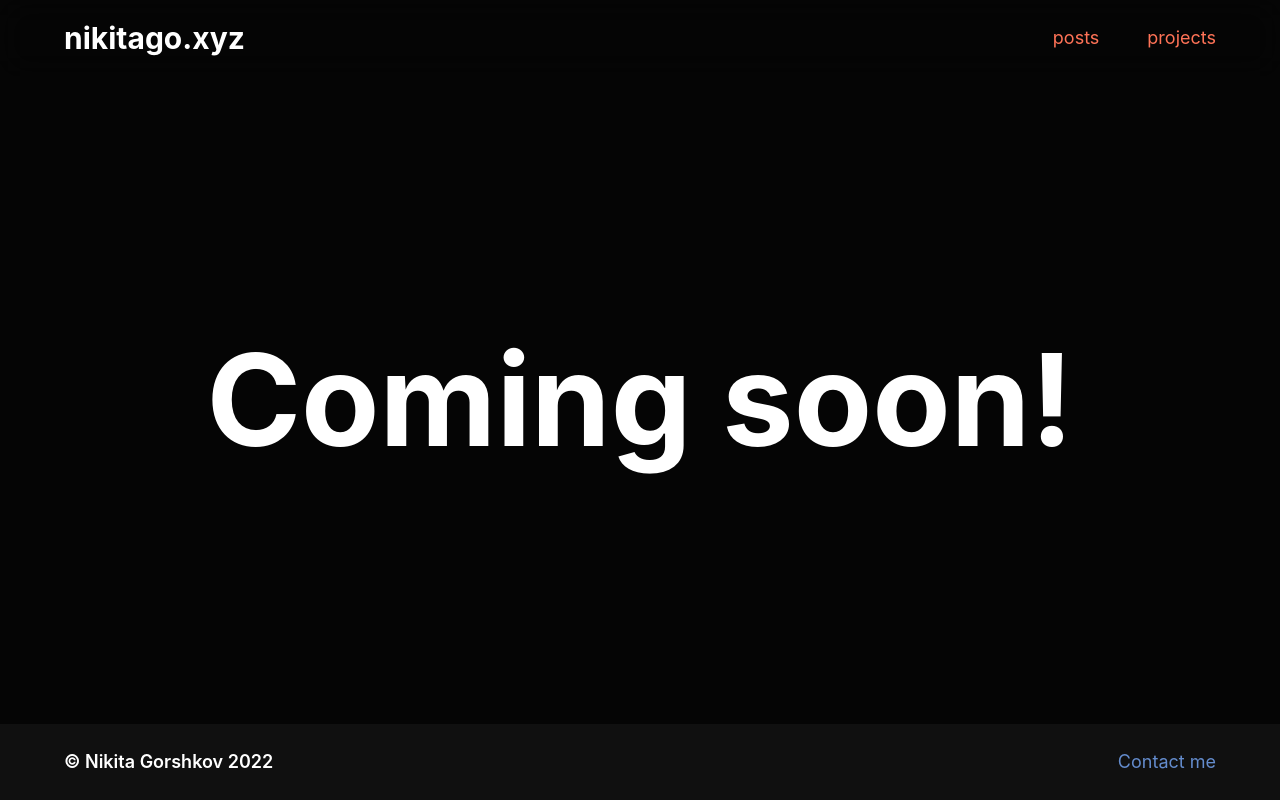
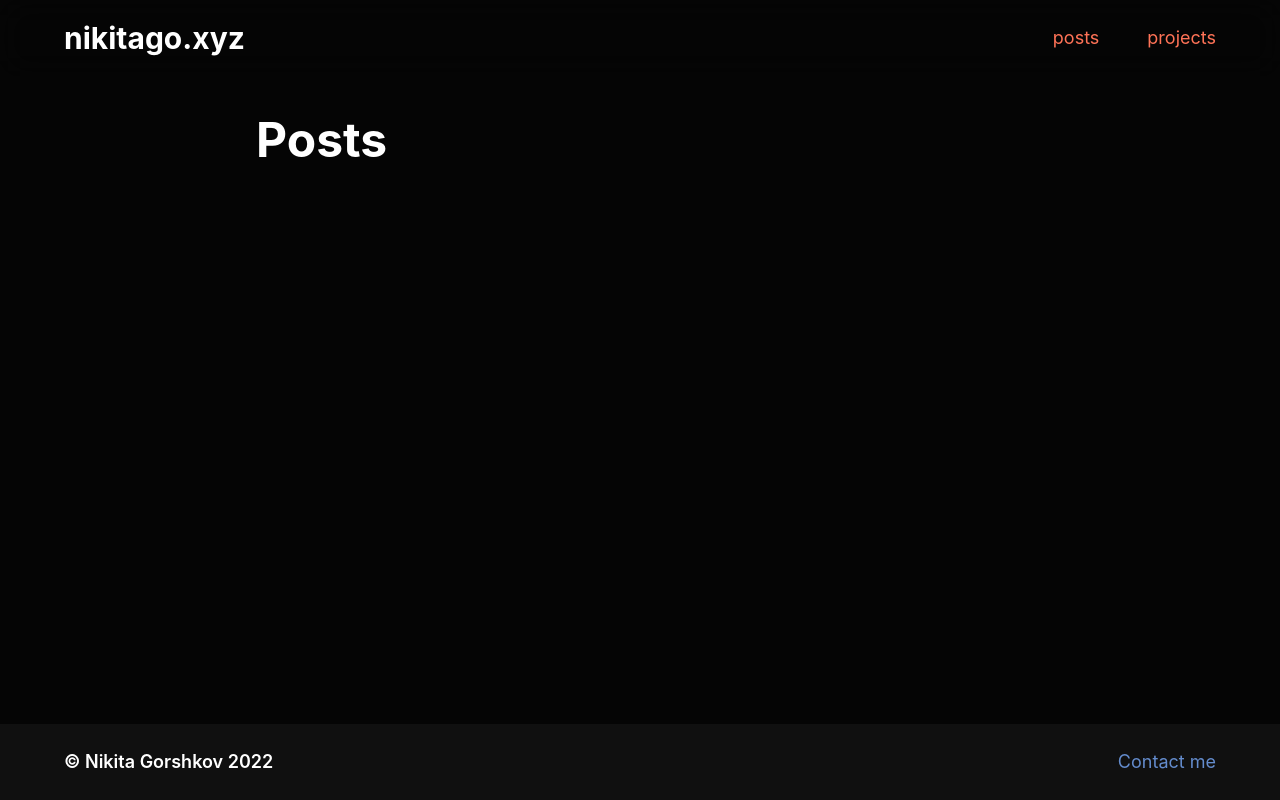
Before and after one commit to nikita-go/personal-website, a Next.js app: page /posts in a window 1280 px wide. Built offline with nearby package versions, Linux system fonts and the light colour scheme.

Commit message:
Remove top div

```diff
--- /dev/null
+++ b/components/projects/Card.jsx
@@ -0,0 +1 @@
+import React from "react";
--- a/pages/contact.js
+++ b/pages/contact.js
@@ -6,7 +6,7 @@ import { Form } from "../components/contact/Form";
 
 export default function Projects() {
     return(
-        <div>
+        <>
             <Head>
                 <title>Contact Me</title>
                 <meta name="description" content="Generated by create next app" />
@@ -20,6 +20,6 @@ export default function Projects() {
                 </div>
                 <Footer />
             </div>
-        </div>
+        </>
     )
 }
--- a/pages/index.js
+++ b/pages/index.js
@@ -6,7 +6,7 @@ import { Typewriter } from "react-simple-typewriter";
 
 export default function Home() {
   return (
-    <div>
+    <>
       <Head>
         <title>Nikita Gorshkov</title>
         <meta name="description" content="Generated by create next app" />
@@ -44,6 +44,6 @@ export default function Home() {
         </div>
       <Footer />
       </div>
-    </div>
+    </>
   )
 }
--- a/pages/posts.js
+++ b/pages/posts.js
@@ -5,7 +5,7 @@ import { Footer } from "../components/global/Footer";
 
 export default function Projects() {
     return(
-        <div>
+        <>
             <Head>
                 <title>Posts</title>
                 <meta name="description" content="Generated by create next app" />
@@ -14,11 +14,12 @@ export default function Projects() {
             <Header />
             <div className="flex flex-col h-screen">
                 <div className="h-[76px]"></div>
-                <div className="flex justify-center items-center flex-auto">
-                    <p className="text-white font-bold text-9xl">Coming soon!</p>
+                <div className="flex w-[60%] px-[20%] flex-auto pt-10">
+                    <p className="text-white font-bold text-5xl">Posts</p>
+
                 </div>
                 <Footer />
             </div>
-        </div>
+        </>
     )
 }
--- a/pages/projects.js
+++ b/pages/projects.js
@@ -5,7 +5,7 @@ import { Footer } from "../components/global/Footer";
 
 export default function Projects() {
     return(
-        <div>
+        <>
             <Head>
                 <title>Projects</title>
                 <meta name="description" content="Generated by create next app" />
@@ -19,6 +19,6 @@ export default function Projects() {
                 </div>
                 <Footer />
             </div>
-        </div>
+        </>
     )
 }
```
